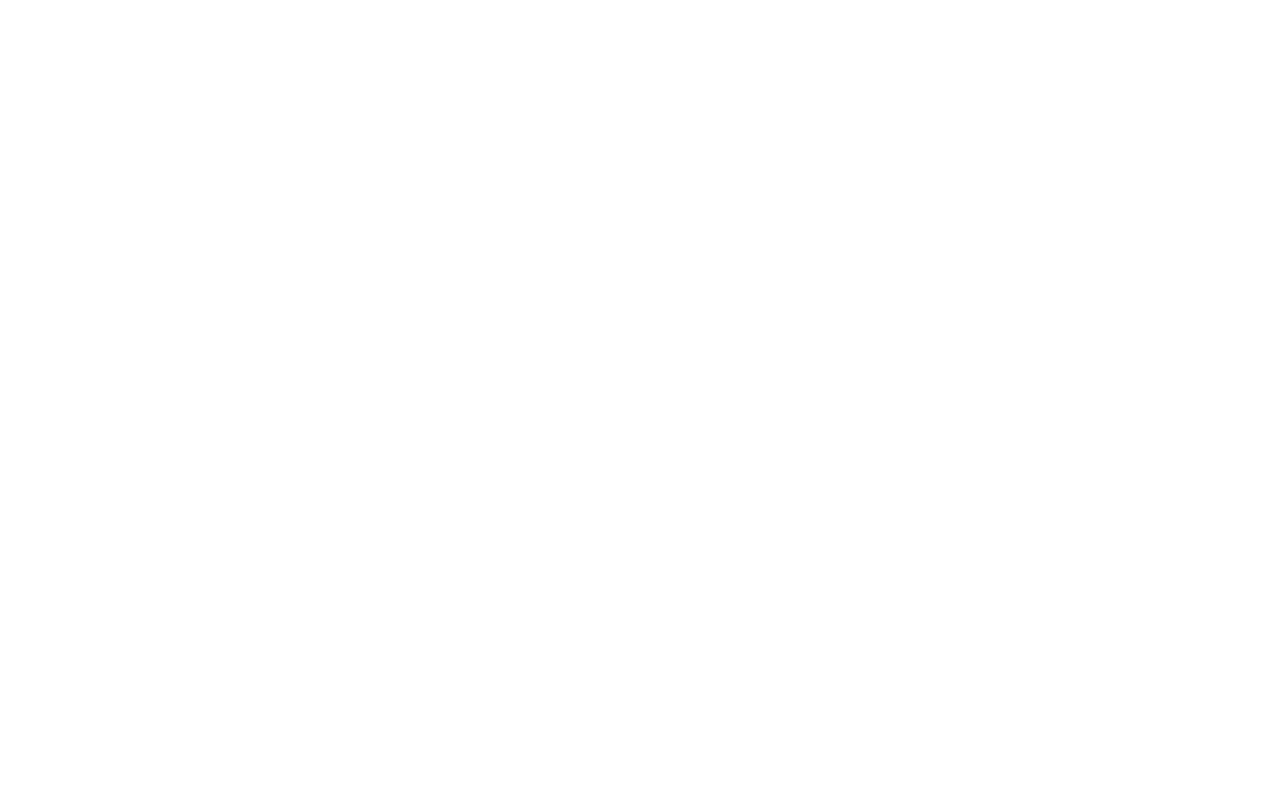
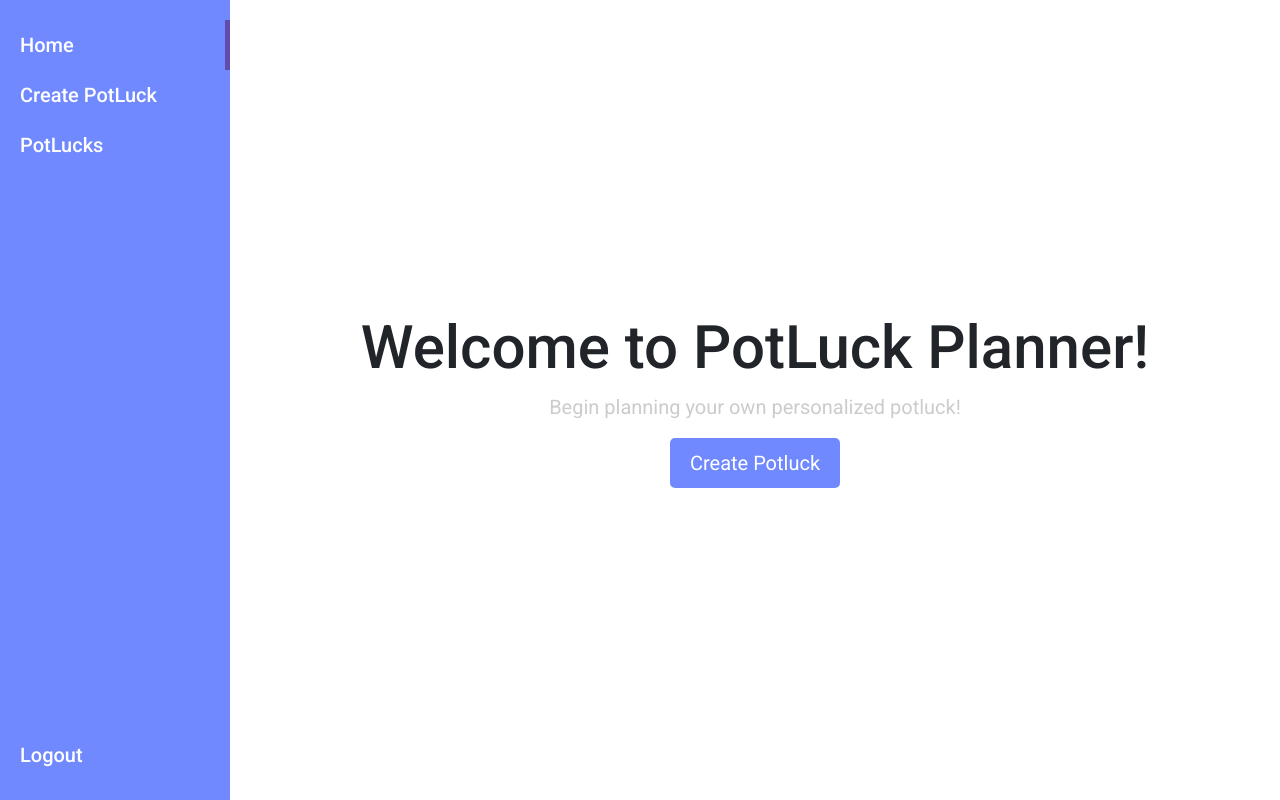
Before and after one commit to pot-luck-planner-2/front-end, a React (Create React App) app: page /dashboard in a window 1280 px wide. Built offline with nearby package versions, Linux system fonts and the light colour scheme; sample sign-in values are in the browser's storage.

Commit message:
Added theme file and Dashboard with nav

```diff
--- a/public/index.html
+++ b/public/index.html
@@ -2,6 +2,7 @@
 <html lang="en">
   <head>
     <meta charset="utf-8" />
+    <link href="https://fonts.googleapis.com/css2?family=Roboto:wght@400;500;700&display=swap" rel="stylesheet">
     <link rel="icon" href="%PUBLIC_URL%/favicon.ico" />
     <meta name="viewport" content="width=device-width, initial-scale=1" />
     <meta name="theme-color" content="#000000" />
--- a/src/App.js
+++ b/src/App.js
@@ -1,26 +1,23 @@
-import React, { useState } from 'react';
-import { Route, Switch, BrowserRouter as Router, Link } from 'react-router-dom';
+import React from 'react';
+import { Route, BrowserRouter as Router } from 'react-router-dom';
 import PrivateRoute from './components/PrivateRoute.js';
-import axios from 'axios';
 
 import LoginForm from './components/LoginForm.js';
 import SignUpForm from './components/SignUpForm.js';
-import PotLuckForm from './components/PotLuckForm.js';
+import Dashboard from './Dashboard/Dashboard';
 
 import './App.css';
 
 function App () {
   return (
     <Router>
-      <Switch>
         <Route path='/login'>
           <LoginForm/>
         </Route>
         <Route path='/register'>
           <SignUpForm/>
         </Route>
-        <PrivateRoute exact path='/potluck-form' component={ PotLuckForm }/>
-      </Switch>
+        <PrivateRoute exact path='/dashboard' component={ Dashboard }/>
     </Router>
   );
 }
--- /dev/null
+++ b/src/Dashboard/Dashboard.js
@@ -0,0 +1,26 @@
+import React, { useEffect, useState } from 'react';
+import SideBar from '../components/SideBar';
+
+import Welcome from './Welcome';
+import PotLuckForm from '../components/PotLuckForm';
+
+import { Dashboard } from './styles';
+
+export default () => {
+    const [currentView, setCurrentView] = useState('home');
+
+    useEffect(() => {
+        console.log(currentView);
+    }, [currentView]);
+
+    return (
+        <Dashboard>
+            <SideBar
+                currentView={currentView}
+                setCurrentView={setCurrentView}
+            />
+            {currentView === 'home' && <Welcome/>}
+            {currentView === 'create' && <PotLuckForm/>}
+        </Dashboard>
+    );
+}
--- /dev/null
+++ b/src/Dashboard/Welcome.js
@@ -0,0 +1,18 @@
+import React from 'react';
+import { Link } from 'react-router-dom';
+import { WelcomeView, Button } from './styles';
+
+export default () => {
+
+    return (
+        <WelcomeView>
+            <h1>Welcome to PotLuck Planner!</h1>
+            <p>Begin planning your own personalized potluck!</p>
+            <Link to='/potluck-form' style={{ textDecoration: 'none' }}>
+                <Button>
+                    <p>Create Potluck</p>
+                </Button>
+            </Link>
+        </WelcomeView>
+    );
+}
--- /dev/null
+++ b/src/Dashboard/styles.js
@@ -0,0 +1,73 @@
+import styled from 'styled-components';
+import theme from '../theme';
+
+export const SideBar = styled.nav`
+    width: 300px;
+    max-width: 230px;
+    height: 100vh;
+    background-color: ${theme.colors.primary.darkBlue};
+    padding: 20px 0;
+    display: flex;
+    flex-direction: column;
+    justify-content: space-between;
+`;
+
+export const SideBarItem = styled.div`
+    border-right: ${props => props.active ? `5px solid ${theme.colors.secondary.darkPurple}` : 'none'};
+    display: flex;
+    padding-left: 20px;
+    justify-content: flex-start;
+    align-items: center;
+    height: 50px;
+    cursor: pointer;
+    p {
+        margin: 0;
+        font-family: ${theme.font.family};
+        color: ${theme.colors.neutral.white};
+        font-weight: 500;
+        font-size: 20px;
+    }
+    &:hover{
+        background-color: ${theme.colors.primary.lightBlue};
+        transition: .5s ease;
+    }
+`;
+
+export const Dashboard = styled.section`
+    display: flex;
+`;
+
+export const WelcomeView = styled.section`
+    width: 100%;
+    height: 100vh;
+    display: flex;
+    flex-direction: column;
+    justify-content: center;
+    align-items: center;
+    h1 {
+        font-family: ${theme.font.family};
+        font-size: 60px;
+    }
+    p {
+        font-family: ${theme.font.family};
+        font-size: 20px;
+        color: ${theme.colors.neutral.grey};
+    }
+`;
+
+export const Button = styled.div`
+    padding: 10px 20px;
+    border-radius: 5px;
+    background-color: ${theme.colors.primary.darkBlue};
+    cursor: pointer;
+    p {
+        color: ${theme.colors.neutral.white};
+        font-family: ${theme.font.family};
+        font-size: 20px;
+        margin: 0;
+    }
+    &:hover{
+        background-color: ${theme.colors.primary.lightBlue};
+        transition: .5s ease;
+    }
+`;
--- a/src/components/LoginForm.js
+++ b/src/components/LoginForm.js
@@ -68,7 +68,7 @@
             console.log(res);
 
             window.localStorage.setItem('token', res.data.token)
-            history.push('/')
+            history.push('/dashboard')
         })
         .catch((err) => {
             setLoading(false);
--- /dev/null
+++ b/src/components/SideBar.js
@@ -0,0 +1,39 @@
+import React from 'react';
+import { SideBar, SideBarItem } from '../Dashboard/styles';
+
+export default ({ currentView, setCurrentView}) => {
+
+    const handleLogOut = () => {
+        console.log('Handle Logout Here');
+    }
+
+    return (
+        <SideBar>
+            <div>
+                <SideBarItem
+                    onClick={() => setCurrentView('home')}
+                    active={currentView === 'home'}
+                >
+                    <p>Home</p>
+                </SideBarItem>
+                <SideBarItem
+                    onClick={() => setCurrentView('create')}
+                    active={currentView === 'create'}
+                >
+                    <p>Create PotLuck</p>
+                </SideBarItem>
+                <SideBarItem
+                    onClick={() => setCurrentView('potluck-list')}
+                    active={currentView === 'potluck-list'}
+                >
+                    <p>PotLucks</p>
+                </SideBarItem>
+            </div>
+            <div>
+                <SideBarItem onClick={handleLogOut}>
+                    <p>Logout</p>
+                </SideBarItem>
+            </div>
+        </SideBar>
+    );
+}
--- a/src/index.css
+++ b/src/index.css
@@ -11,3 +11,8 @@
   font-family: source-code-pro, Menlo, Monaco, Consolas, 'Courier New',
     monospace;
 }
+
+h1, h2, h3, h4, h5, h6, p{
+  margin: 0;
+  padding: 0;
+}
--- /dev/null
+++ b/src/theme.js
@@ -0,0 +1,20 @@
+export default {
+    colors: {
+        primary: {
+            lightBlue: '#A0DDFF',
+            darkBlue: '#7189FF'
+        },
+        secondary: {
+            lightPurple: '#758ECD',
+            darkPurple: '#624CAB'
+        },
+        neutral: {
+            white: '#ffffff',
+            black: '#000000',
+            grey: '#cccccc'
+        }
+    },
+    font: {
+        family: 'Roboto, sans-serif'
+    }
+}
```
